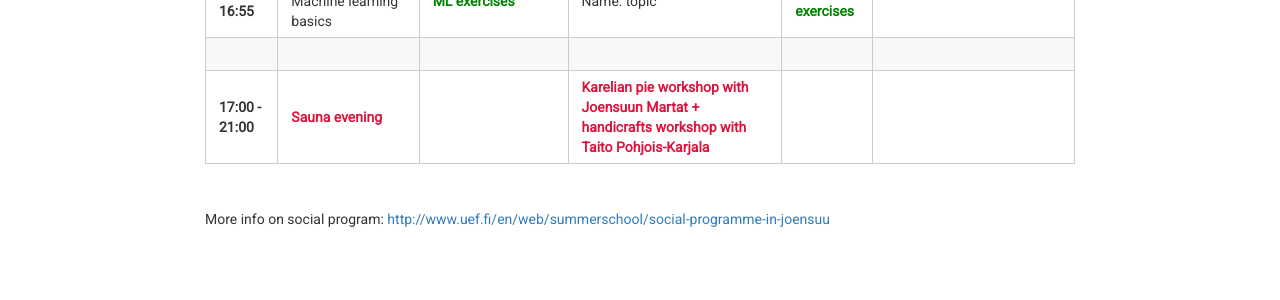
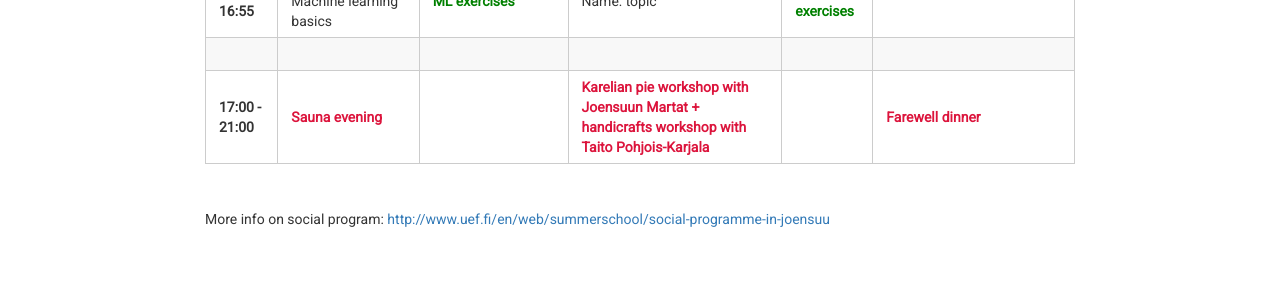
Before and after one commit to vpspeech/summerschool2023, a Jekyll site: the page built from schedule.md, in a window 1280 px wide. Shown: the part 997-1297 px from the top of the page. Built offline with Jekyll 4.4.1, drawn with Linux system fonts in a browser that asks for light colours; nearby versions of some CDN libraries.

Commit message:
Update schedule.md

```diff
--- a/schedule.md
+++ b/schedule.md
@@ -19,7 +19,7 @@
 | **15:20 - 16:05** | Tomi Kinnunen: Machine learning basics                 | <span style="color:green">**ML exercises**</span> | Name: topic                                               | <span style="color:green">**ML exercises**</span> |   |
 | **16:10 - 16:55** | Tomi Kinnunen: Machine learning basics                 | <span style="color:green">**ML exercises**</span> | Name: topic                                               | <span style="color:green">**ML exercises**</span> |   |
 |                   |                                                   |                                                         |                                                   |                                                         |                                                   |
-| **17:00 - 21:00**  | <span style="color:crimson">**Sauna evening**</span>          |                                                         | <span style="color:crimson">**Karelian pie workshop with Joensuun Martat + handicrafts workshop with Taito Pohjois-Karjala**</span>                                                                        |                                                   |                                                   |
+| **17:00 - 21:00**  | <span style="color:crimson">**Sauna evening**</span>          |                                                         | <span style="color:crimson">**Karelian pie workshop with Joensuun Martat + handicrafts workshop with Taito Pohjois-Karjala**</span>                                                                        |                                                   |                 <span style="color:crimson">**Farewell dinner**                                  |
 
 &nbsp;
 
```
